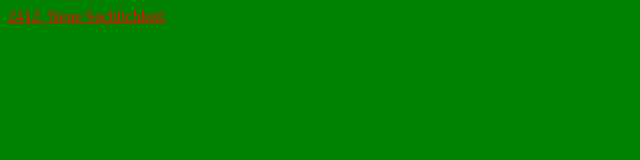
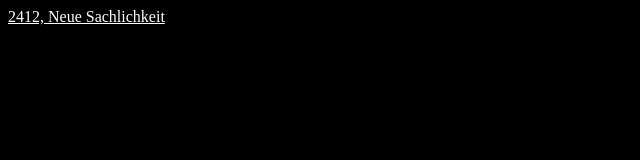
Before and after one commit to hageneberle/hageneberle.github.io, a plain HTML site: page index.html in a window 1280 px wide. Shown: the whole page, without its empty margins (0-640 px from the left). Drawn offline with Linux system fonts and the light colour scheme.

Commit message:
Update styles.css

```diff
--- a/styles.css
+++ b/styles.css
@@ -1,7 +1,7 @@
 body {
-    background-color: green;
+    background-color: black;
 }
 
 a {
-    color: red;
+    color: white;
 }
```
